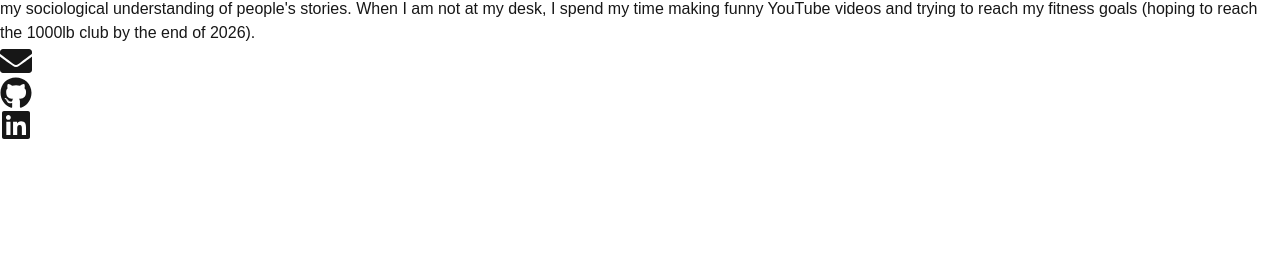
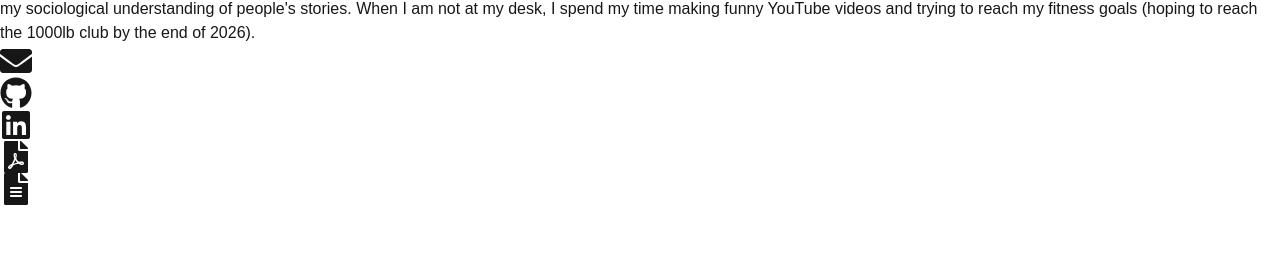
Before and after one commit to Jihunp/based-portfolio, a Next.js app: page / in a window 1280 px wide. Shown: the part 971-1226 px from the top of the page. Built offline with nearby package versions, Linux system fonts and the light colour scheme.

Commit message:
added new icons

```diff
--- a/src/components/AboutMe.jsx
+++ b/src/components/AboutMe.jsx
@@ -2,7 +2,7 @@
 
 import Link from 'next/link';
 import "../app/styles/globals.css";
-import { FaGithub, FaEnvelope, FaLinkedin } from 'react-icons/fa';
+import { FaGithub, FaEnvelope, FaLinkedin, FaFileAlt, FaFilePdf } from 'react-icons/fa';
 
 export default function AboutMe() {
   return (
@@ -27,13 +27,19 @@ export default function AboutMe() {
       {/* Contact Section */}
       <div className="mt-10 flex space-x-6">
         <a href="mailto:jihunparked@gmail.com" className="text-gray-700 hover:text-indigo-600 transition">
-          <FaEnvelope size={32} />
+          <FaEnvelope size={32} title='Email' />
         </a>
-        <a href="https://github.com/yourgithubusername" target="_blank" rel="noopener noreferrer" className="text-gray-700 hover:text-indigo-600 transition">
-          <FaGithub size={32} />
+        <a href="https://github.com/jihunp" target="_blank" rel="noopener noreferrer" className="text-gray-700 hover:text-indigo-600 transition">
+          <FaGithub size={32} title='Github' />
         </a>
-        <a href="https://www.linkedin.com/in/yourlinkedinusername" target="_blank" rel="noopener noreferrer" className="text-gray-700 hover:text-indigo-600 transition">
-          <FaLinkedin size={32} />
+        <a href="https://www.linkedin.com/in/edward-jihun-park" target="_blank" rel="noopener noreferrer" className="text-gray-700 hover:text-indigo-600 transition">
+          <FaLinkedin size={32} title='LinkedIn' />
+        </a>
+        <a href="/path/to/your-resume.pdf" target="_blank" rel="noopener noreferrer" className="text-gray-700 hover:text-indigo-600 transition">
+          <FaFilePdf size={32} title="Resume" />
+        </a>
+        <a href="/path/to/your-cover-letter.pdf" target="_blank" rel="noopener noreferrer" className="text-gray-700 hover:text-indigo-600 transition">
+          <FaFileAlt size={32} title="Cover Letter" />
         </a>
       </div>
     </section>
```
